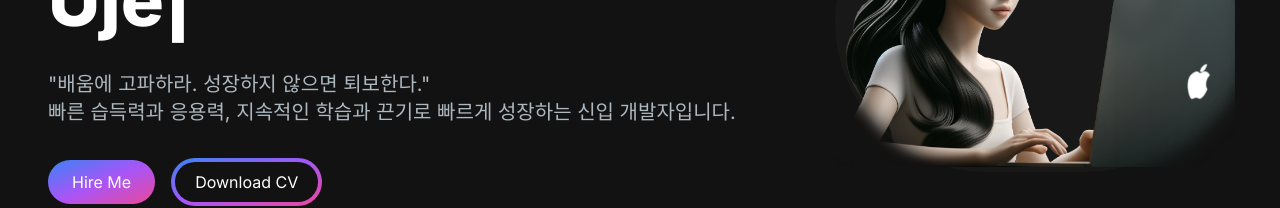
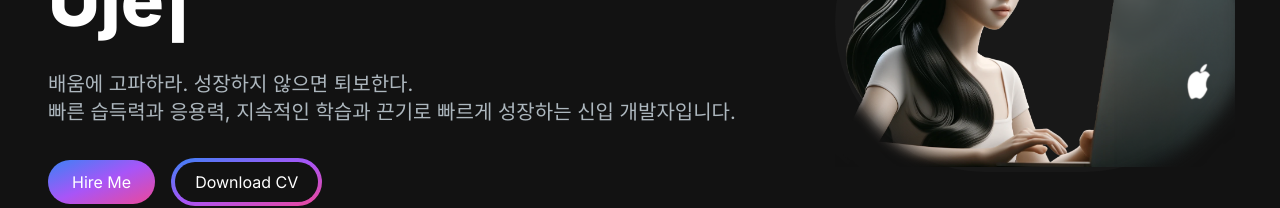
Before and after one commit to uxia0812/xia_portfolio, a Next.js app: page / in a window 1280 px wide. Shown: the part 330-538 px from the top of the page. Built offline with nearby package versions, Linux system fonts and the light colour scheme.

Commit message:
quotation marks

```diff
--- a/src/app/components/HeroSection.jsx
+++ b/src/app/components/HeroSection.jsx
@@ -30,7 +30,7 @@ const HeroSection = () => {
             />
           </h1>
           <p className="text-[#ADB7BE] text-base sm:text-lg mb-6 lg:text-xl">
-            "배움에 고파하라. 성장하지 않으면 퇴보한다."<br />
+            {"배움에 고파하라. 성장하지 않으면 퇴보한다."}<br />
             빠른 습득력과 응용력, 지속적인 학습과 끈기로 빠르게 성장하는 신입 개발자입니다.
           </p>
           <div>
```
